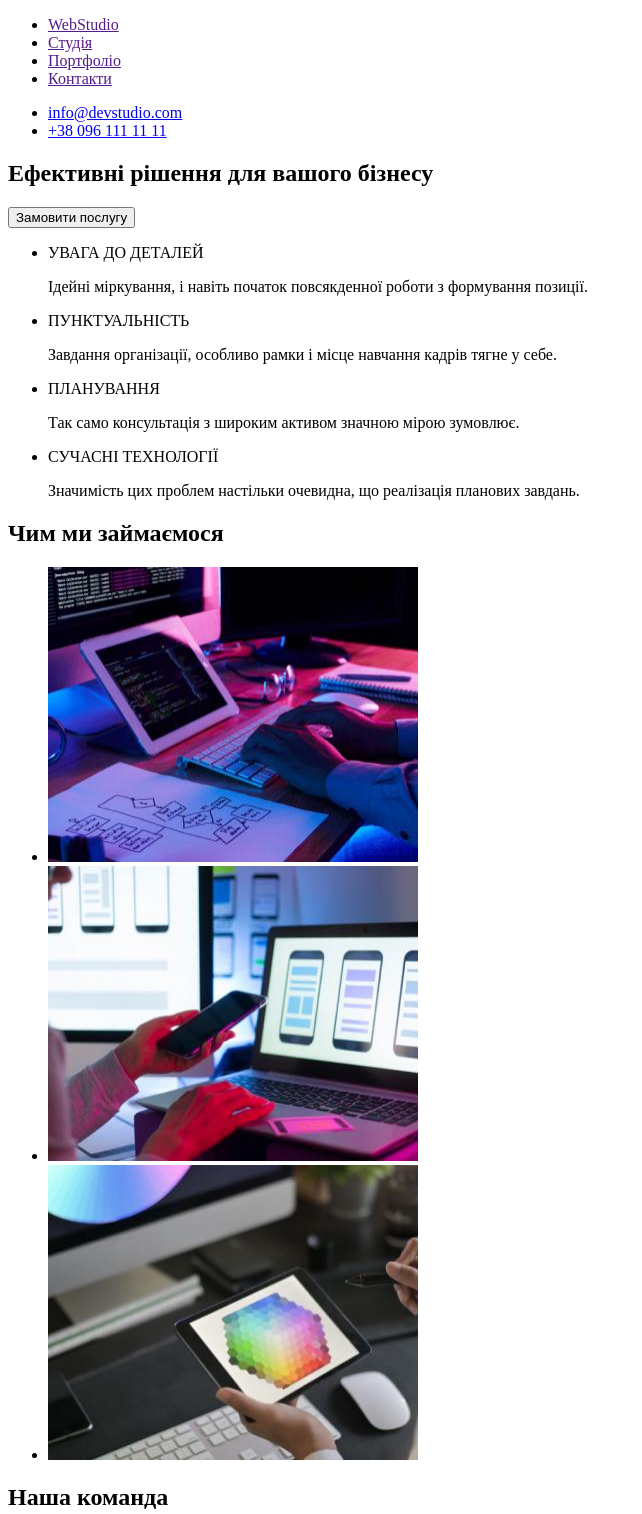
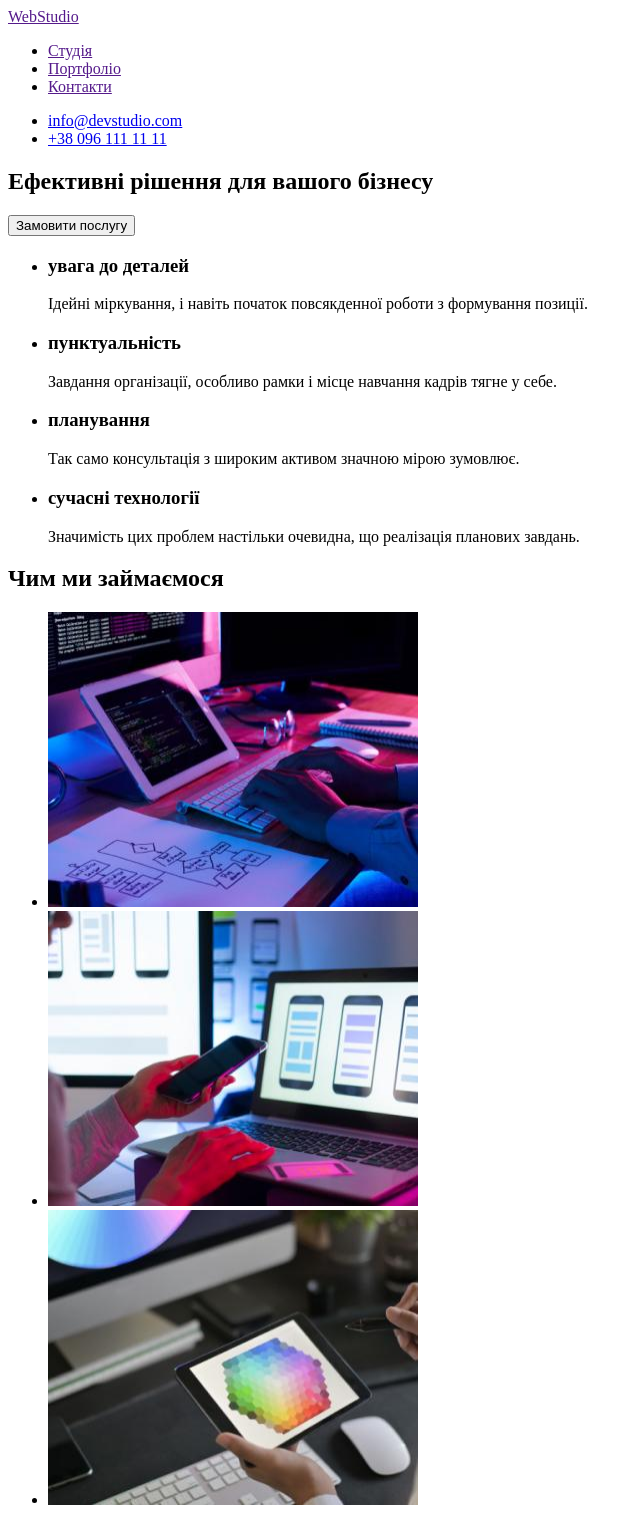
Before and after one commit to BanderaGaming/goit-markup-hw-01, a plain HTML site: page index.html in a window 1280 px wide. Shown: the top 1514 px of the page, without its empty margins (0-642 px from the left). Drawn offline with Linux system fonts and the light colour scheme.

Commit message:
Fix
change img rhoad and some small problems

```diff
--- a/index.html
+++ b/index.html
@@ -1,5 +1,5 @@
 <!DOCTYPE html>
-<html lang="en">
+<html lang="uk">
 
 <head>
     <meta charset="UTF-8">
@@ -10,12 +10,9 @@
 
 <body>
     <header>
-
-
-
+        <a href="">WebStudio</a>
         <nav>
             <ul>
-                <li><a href="">WebStudio</a>
                 <li><a href="">Студія</a></li>
                 <li><a href="">Портфоліо</a></li>
                 <li><a href="">Контакти</a></li>
@@ -37,29 +34,34 @@
 
         <section class="features">
            <ul>
-            <li>УВАГА ДО ДЕТАЛЕЙ
+            <li>
+                <h3>увага до деталей</h3>
                 <p>Ідейні міркування, і навіть початок повсякденної роботи з формування позиції.</p>
             </li>
-            <li>ПУНКТУАЛЬНІСТЬ
+            <li>
+                <h3>пунктуальність</h3>
                 <p>Завдання організації, особливо рамки і місце навчання кадрів тягне у себе.</p>
             </li>
-            <li>ПЛАНУВАННЯ
+            <li>
+                <h3>планування</h3>
                 <p>Так само консультація з широким активом значною мірою зумовлює.</p>
             </li>
-            <li>СУЧАСНІ ТЕХНОЛОГІЇ
+            <li>
+                <h3>сучасні технології</h3>
                 <p>Значимість цих проблем настільки очевидна, що реалізація планових завдань.</p>
             </li>
            </ul>
+            </section>
 
-            <h2>Чим ми займаємося</h2>
+            <section class="how-we-work">
+                <h2>Чим ми займаємося</h2>
+            <ul>
+                <li><img src="./images/work1.jpg" alt="робота-1" width="370" height="295"></li>
+                <li><img src="./images/work2.jpg" alt="робота-2" width="370" height="295"></li>
+                <li><img src="./images/work3.jpg" alt="робота-3" width="370" height="295"></li>
+            </ul>
+            </section>
 
-            <ul>
-                <li><img src="./images/work1.jpg" alt="work1" width="370" height="295"></li>
-                <li><img src="./images/work2.jpg" alt="work2" width="370" height="295"></li>
-                <li><img src="./images/work3.jpg" alt="work3" width="370" height="295"></li>
-            </ul>
-
-        </section>
 
         <section class="our team">
             <h2>Наша команда</h2>
@@ -89,7 +91,7 @@
 
     </main>
     <footer>
-        <a href="index.html">WebStudio</a>
+        <a href="./index.html">WebStudio</a>
         <address class="adress-footer">
             <ul>
                 <li><a href="https://goo.gl/maps/1EttF3rfqyJbtC7u8" target="_blank" rel="noopener noreferrer nofollow">м. Київ, пр-т Лесі Українки, 26</a></li>
```
